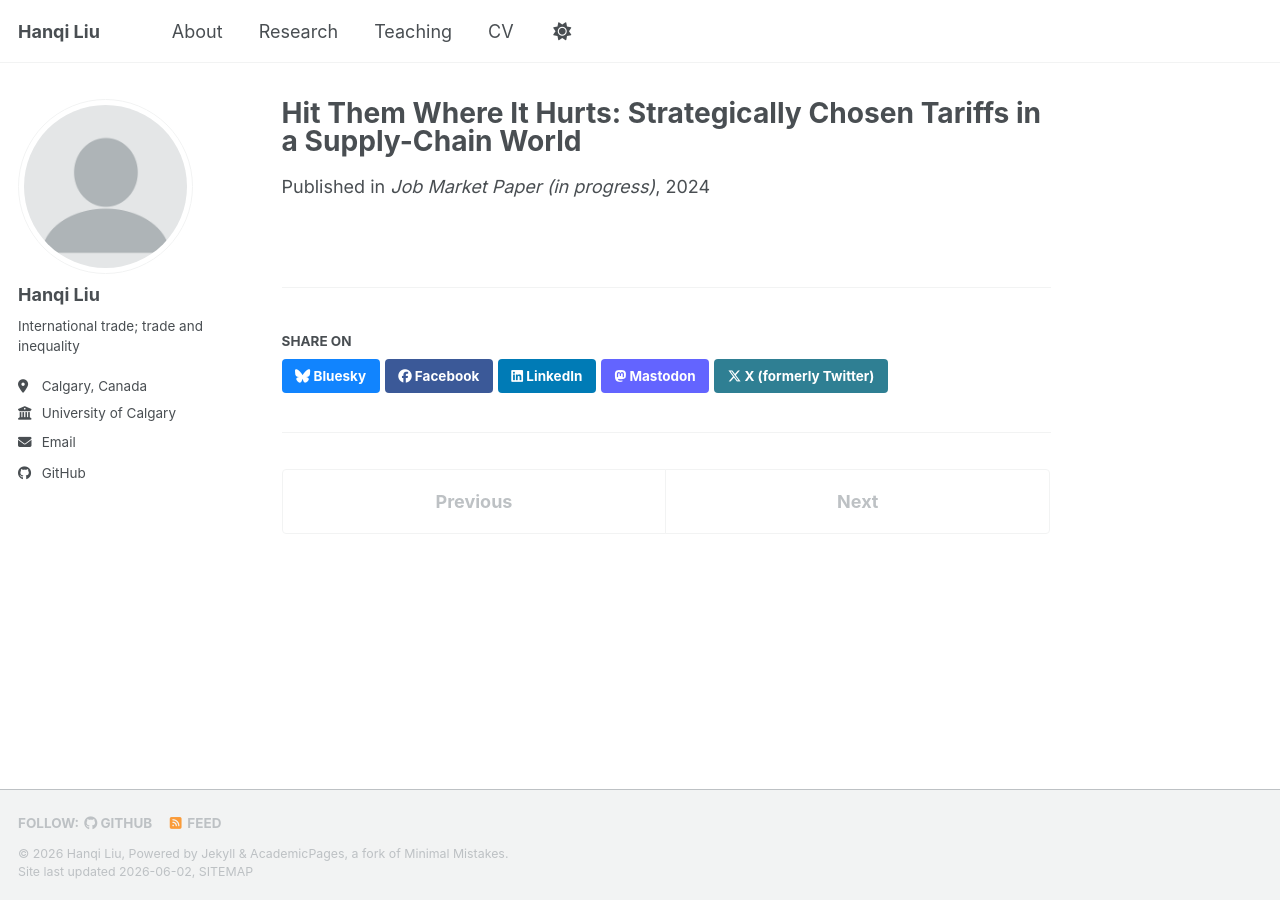
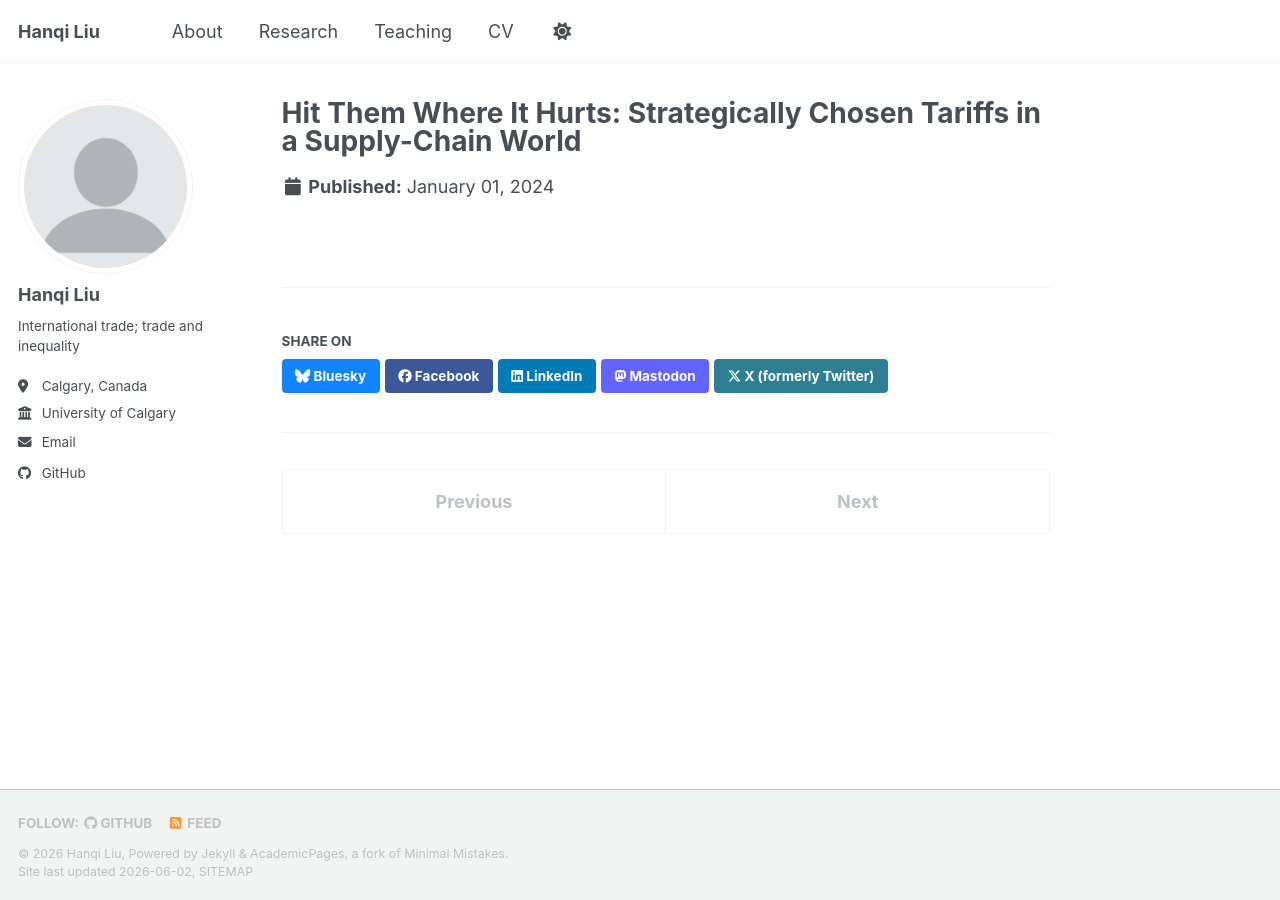
Before and after one commit to hanqi-liu-econ/hanqi-liu-econ.github.io, a Jekyll site: the page built from _publications/2024-01-01-hit-them-where-it-hurts.md, in a window 1280 px wide. Built offline with Jekyll 4.4.1, drawn with Linux system fonts in a browser that asks for light colours; a script bundle is joined from its source files by our own code; library files that are not in the unit come from our copies.

Commit message:
Update 2024-01-01-hit-them-where-it-hurts.md

```diff
--- a/_publications/2024-01-01-hit-them-where-it-hurts.md
+++ b/_publications/2024-01-01-hit-them-where-it-hurts.md
@@ -3,7 +3,5 @@ title: "Hit Them Where It Hurts: Strategically Chosen Tariffs in a Supply-Chain
 collection: publications
 category: conferences
 permalink: /publication/optimal-tariffs
-excerpt: 'Job market paper, in progress'
 date: 2024-01-01
-venue: 'Job Market Paper (in progress)'
 ---
```
